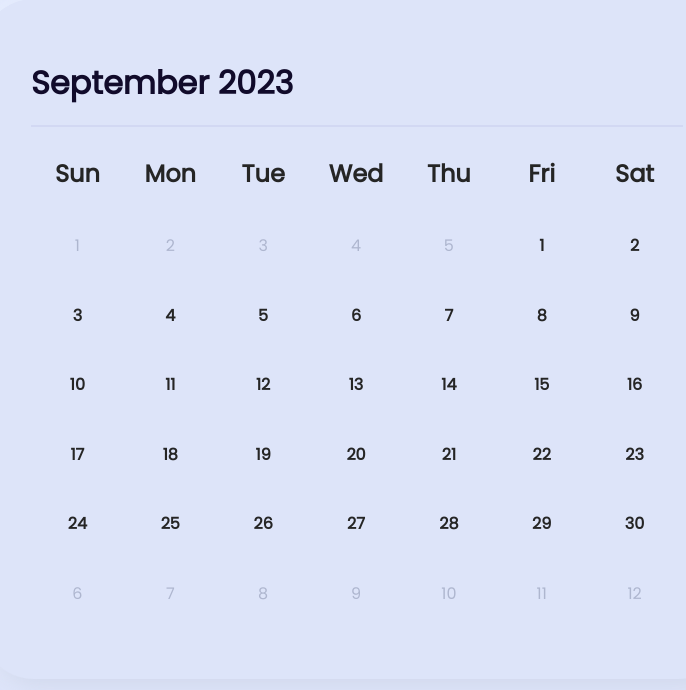
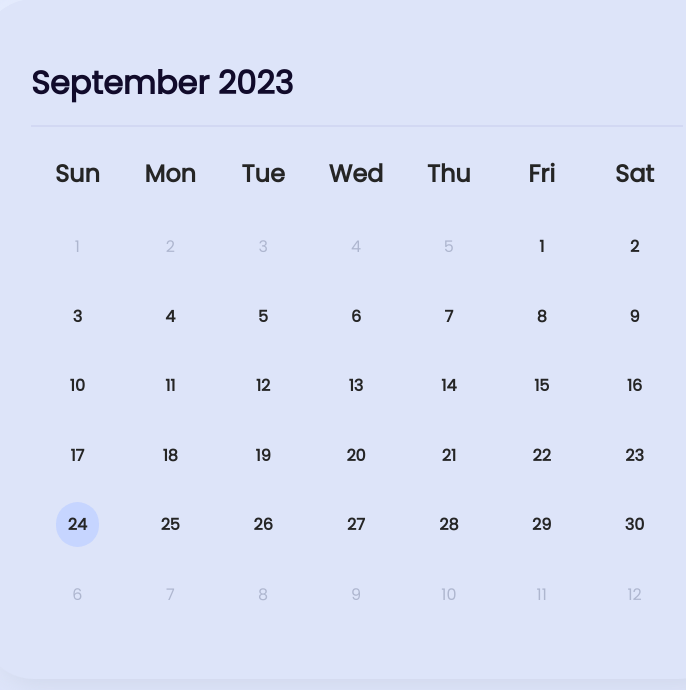
Before and after one commit to cedecj042/calendar, a PHP site: page / in a window 1280 px wide. Shown: the part 73-763 px from the top of the page, without its empty margins (284-970 px from the left). Run offline with PHP 8.4, Linux system fonts and the light colour scheme.

Commit message:
highlight

```diff
--- a/script.js
+++ b/script.js
@@ -14,6 +14,9 @@ document.addEventListener("DOMContentLoaded", function() {
     function updateCalendar() {
         // Clear previous calendar
         calendarBody.innerHTML = "";
+
+        // Get the current date
+        const currentDate = new Date();
 
         // Update the current month and year heading
         currentMonthYear.textContent = new Date(currentYear, currentMonth - 1, 1)
@@ -45,6 +48,13 @@ document.addEventListener("DOMContentLoaded", function() {
                 } else {
                     if (dayCounter <= daysInMonth) {
                         day.textContent = dayCounter++;
+
+                        // Check if the current day matches the generated day
+                        if (currentDate.getDate() === dayCounter - 1 &&
+                            currentDate.getMonth() === currentMonth - 1 &&
+                            currentDate.getFullYear() === currentYear) {
+                            day.classList.add("highlight"); // Add a class to highlight the current day
+                        }
                     } else {
                         day.textContent = extraCounter++;
                         day.classList.add("extra");
@@ -57,6 +67,7 @@ document.addEventListener("DOMContentLoaded", function() {
             calendarBody.appendChild(row);
         }
     }
+
 
     // Event listeners for navigation buttons
     previousMonthButton.addEventListener("click", () => {
--- a/style.css
+++ b/style.css
@@ -103,10 +103,15 @@ th {
 td {
     width: calc(100% / 7);
     height: 100%;
+    display: flex;
+    justify-content: center;
+    align-items: center;
 }
 
 td h4 {
     text-align: center;
+    margin: 0;
+    padding: 1.33em 0;
 }
 
 tbody {
@@ -176,6 +181,11 @@ button:active {
     background-size: contain;
 
 }
+.highlight{
+    background: #c6d5ff;
+    padding: 10px 12px;
+    border-radius: 47px;
+}
 
 @media screen and (max-width: 760px) {
 
```
